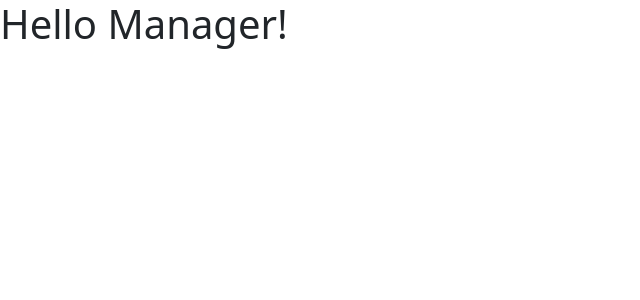
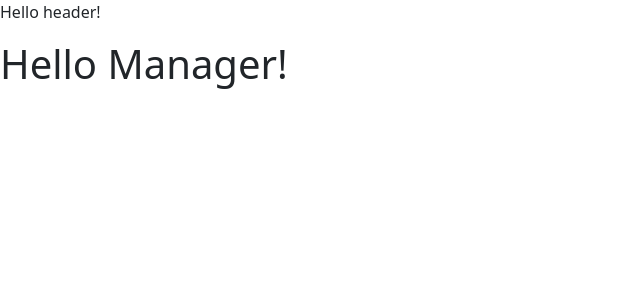
Before and after one commit to Crystal011486/E-commerce, an Angular app in the folder E-commerce-app/: page / in a window 1280 px wide. Shown: the top 300 px of the page, without its empty margins (0-640 px from the left). Built offline with nearby package versions, Linux system fonts and the light colour scheme.

Commit message:
created header component

```diff
--- a/E-commerce-app/src/app/app.component.html
+++ b/E-commerce-app/src/app/app.component.html
@@ -1 +1,2 @@
+<app-header></app-header>
 <h1>Hello Manager!</h1>
--- a/E-commerce-app/src/app/app.module.ts
+++ b/E-commerce-app/src/app/app.module.ts
@@ -3,10 +3,12 @@
 
 import { AppRoutingModule } from './app-routing.module';
 import { AppComponent } from './app.component';
+import { HeaderComponent } from './header/header.component';
 
 @NgModule({
   declarations: [
-    AppComponent
+    AppComponent,
+    HeaderComponent
   ],
   imports: [
     BrowserModule,
--- /dev/null
+++ b/E-commerce-app/src/app/header/header.component.html
@@ -0,0 +1 @@
+<p>Hello header!</p>
```
Also changed, not shown: E-commerce-app/src/app/header/header.component.ts (added, +10 -0 lines), E-commerce-app/src/app/header/header.component.css (added), 1 other file (tests, documents, lock files or other folders).
